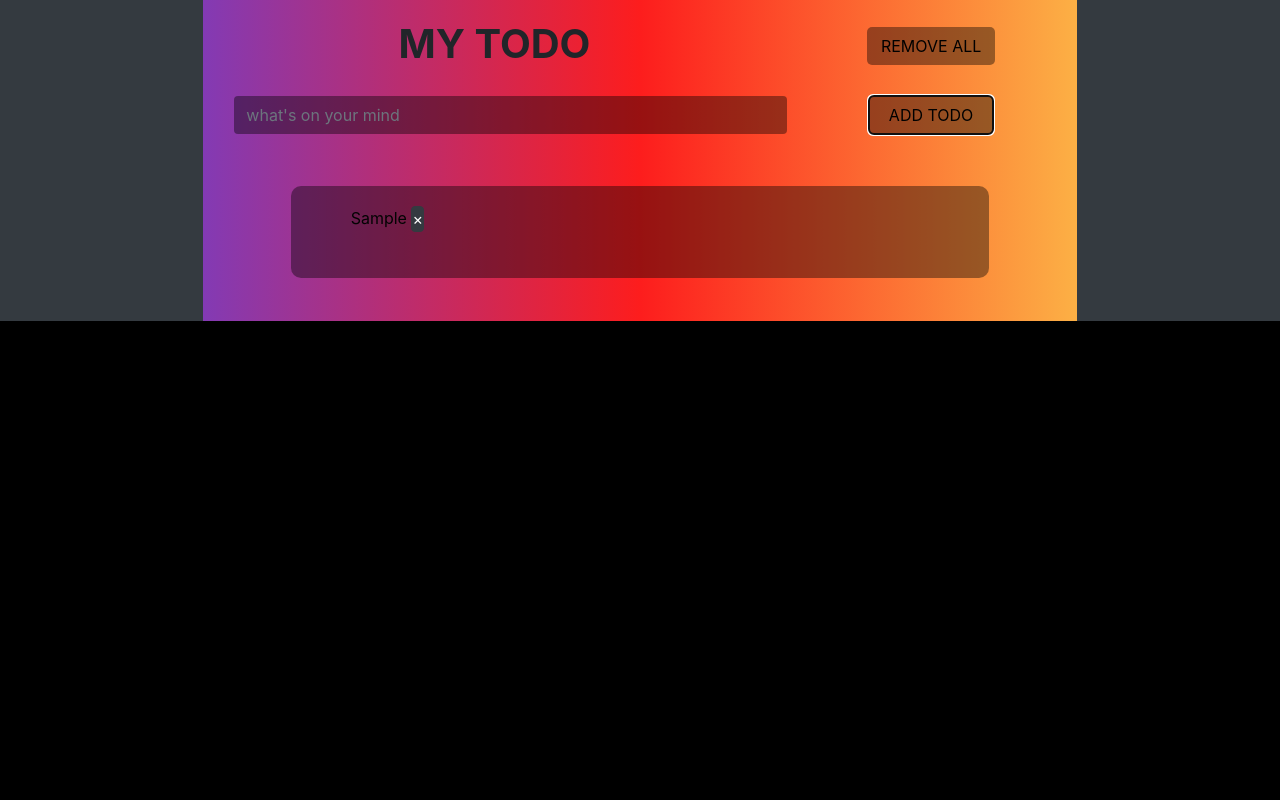
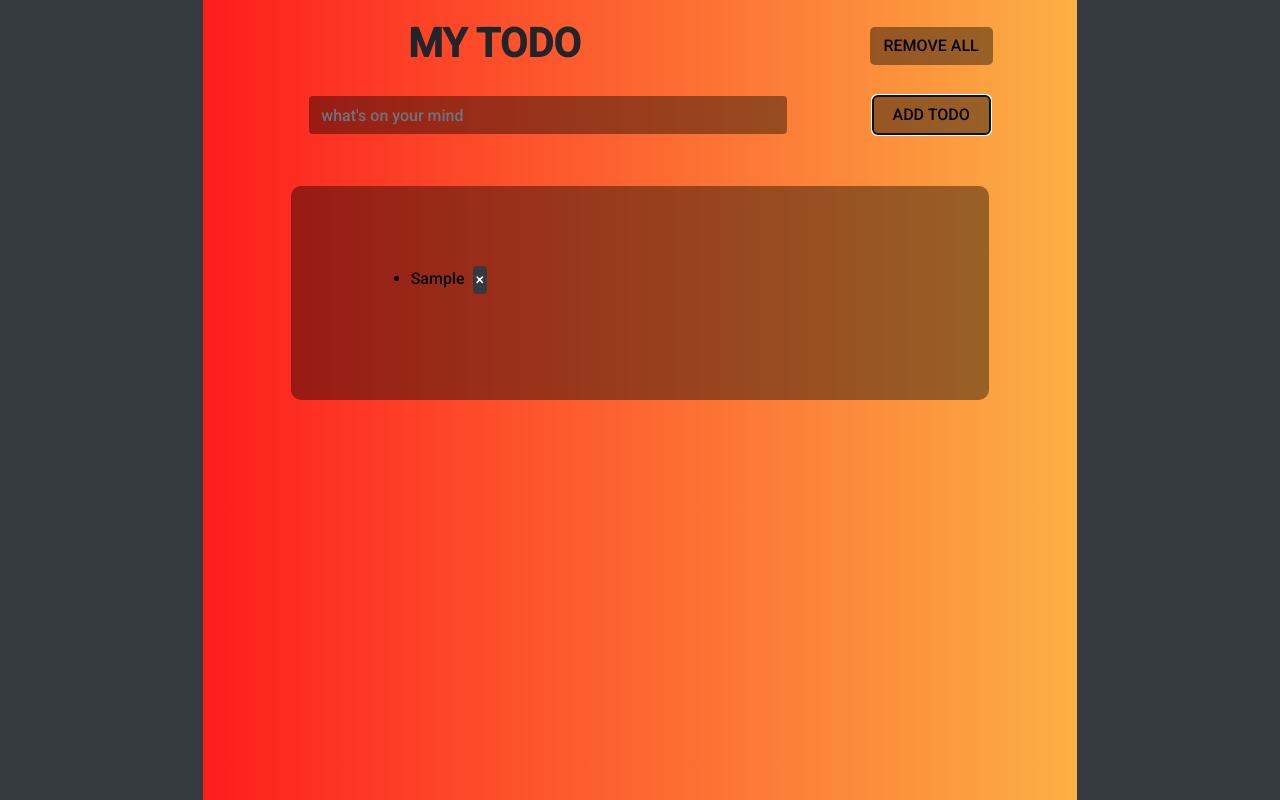
Before and after one commit to Dhananjaypathak27/TODO_application, a plain HTML site: page index.html in a window 1280 px wide. Both pictures are taken after typing "Sample" into the empty fields and a click on the button "ADD TODO". Drawn offline with nearby package versions, Linux system fonts and the light colour scheme.

Commit message:
bugs fixed and ui improved

```diff
--- a/css/style.css
+++ b/css/style.css
@@ -53,10 +53,13 @@ h1{
 @media  */
 body{
     background-color:rgb(0, 0, 0);
+    overflow-x: hidden;
+    font-family: 'Roboto', sans-serif;
 }
 .backgoundcontainer{
-    background: rgb(131,58,180);
-background: linear-gradient(90deg, rgba(131,58,180,1) 0%, rgba(253,29,29,1) 50%, rgba(252,176,69,1) 100%);
+    background: rgb(138,56,171);
+    background: linear-gradient(90deg, rgba(138,56,171,1) 0%, rgba(253,29,29,1) 0%, rgba(252,176,69,1) 100%);
+    height: 100vh;
 }
 .container-fluid .row{
     display: flex;
@@ -73,12 +76,16 @@ background: linear-gradient(90deg, rgba(131,58,180,1) 0%, rgba(253,29,29,1) 50%,
     background-color: rgba(0,0,0,.4);
     color: rgb(3, 3, 3);
     margin: 5% auto;
-    padding: 20px;
+    padding: 80px;
+}
+.col-pad{
+    padding-left: 90px;
 }
 #userinput{
     background-color: rgba(0,0,0,.4);
     border: none;
     color: black;
+    width: 100%;
 }
 #removeall{
     background-color: rgba(0,0,0,.4);
@@ -96,11 +103,15 @@ background: linear-gradient(90deg, rgba(131,58,180,1) 0%, rgba(253,29,29,1) 50%,
     padding-bottom: 20px;
     padding-top: 20px;
 }
+#removeMe{
+    padding: 1px 2px;
+}
 #listItem{
     width: 100%;
-    display: flex;
-    flex-wrap: wrap;
+    /* display: flex;
+    flex-wrap: wrap; */
     padding-bottom: 10px;
+    word-break: break-word;
 }
 @media(max-width: 786px) {
     body {
@@ -125,5 +136,8 @@ background: linear-gradient(90deg, rgba(131,58,180,1) 0%, rgba(253,29,29,1) 50%,
         margin: 5% 50px;
         padding: 20px;
     }
+    .col-pad{
+        padding-left: 35px;
+    }
 
 }
--- a/index.html
+++ b/index.html
@@ -6,7 +6,7 @@
 <meta http-equiv="X-UA-Compatible" content="ie=edge">
 <link rel="stylesheet" href="https://cdnjs.cloudflare.com/ajax/libs/twitter-bootstrap/4.4.1/css/bootstrap.min.css">
 <link rel="stylesheet" href="https://cdnjs.cloudflare.com/ajax/libs/font-awesome/5.11.2/css/all.min.css">
-
+<link href="https://fonts.googleapis.com/css2?family=Roboto:wght@500&display=swap" rel="stylesheet">
 <script src="https://ajax.googleapis.com/ajax/libs/jquery/1.12.4/jquery.min.js"></script>
 <!-- <script src="js/bouncethis.min.js"></script> -->
 
@@ -59,6 +59,8 @@
     </script> -->
 
 <div class="container-fluid bg-dark p-0 text-center con">
+    <!-- <div class="mycontainer"> -->
+
         <div class="row">
             <div class="col-lg-8 col-12 text-center backgoundcontainer">
                 <div class="row rowStyle">
@@ -71,7 +73,7 @@
                 </div>
 
                 <div class="row pb-2">
-                <div class="col-lg-8 col-sm-8 col-xs-8 col-8">
+                    <div class="col-lg-8 col-sm-8 col-xs-8 col-8 col-pad">
                         <input type="text" class="form-control ml-3 col-xs-12" id="userinput" placeholder="what's on your mind">
                         <!-- onkeydown="return serchKeyPress(event);" -->
                     </div>
@@ -92,6 +94,9 @@
             </div>
         </div>
 
+    <!-- </div> -->
+
+
 </div>
 <script src="https://cdnjs.cloudflare.com/ajax/libs/popper.js/1.16.0/umd/popper.min.js"></script>
 <!-- <script src="https://cdnjs.cloudflare.com/ajax/libs/twitter-bootstrap/4.4.1/js/bootstrap.min.js"></script> -->
--- a/js/script.js
+++ b/js/script.js
@@ -4,7 +4,7 @@ $(function(){
       alert("enter data");
     }else{
       value=$("#userinput").val();
-      value2=$("ul").prepend("<li id='listItem'>"+ value + "&nbsp "  +"<button class='btn btn-dark p-0' id='removeMe' onClick='removeThis(this)' >  &times;</button>"+"</li>");
+      value2=$("ul").prepend("<li id='listItem'>"+ value + "&nbsp "  +"<button class='btn btn-dark' id='removeMe' onClick='removeThis(this)' >  &times;</button>"+"</li>");
       // value2.attr("id","list");
     }
     $('#userinput').val("");
```
Lines whose indentation alone changed are shown as unchanged.
